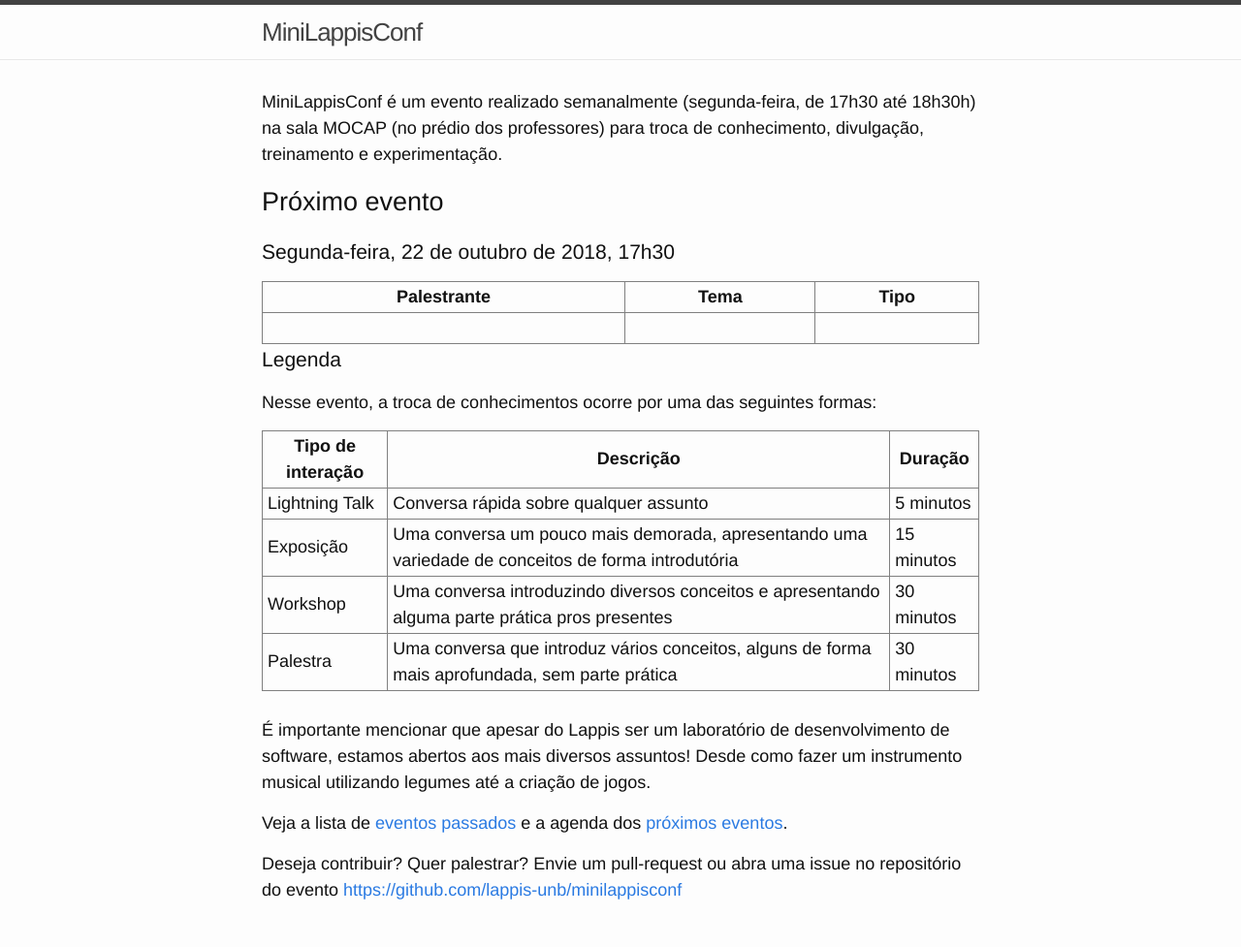
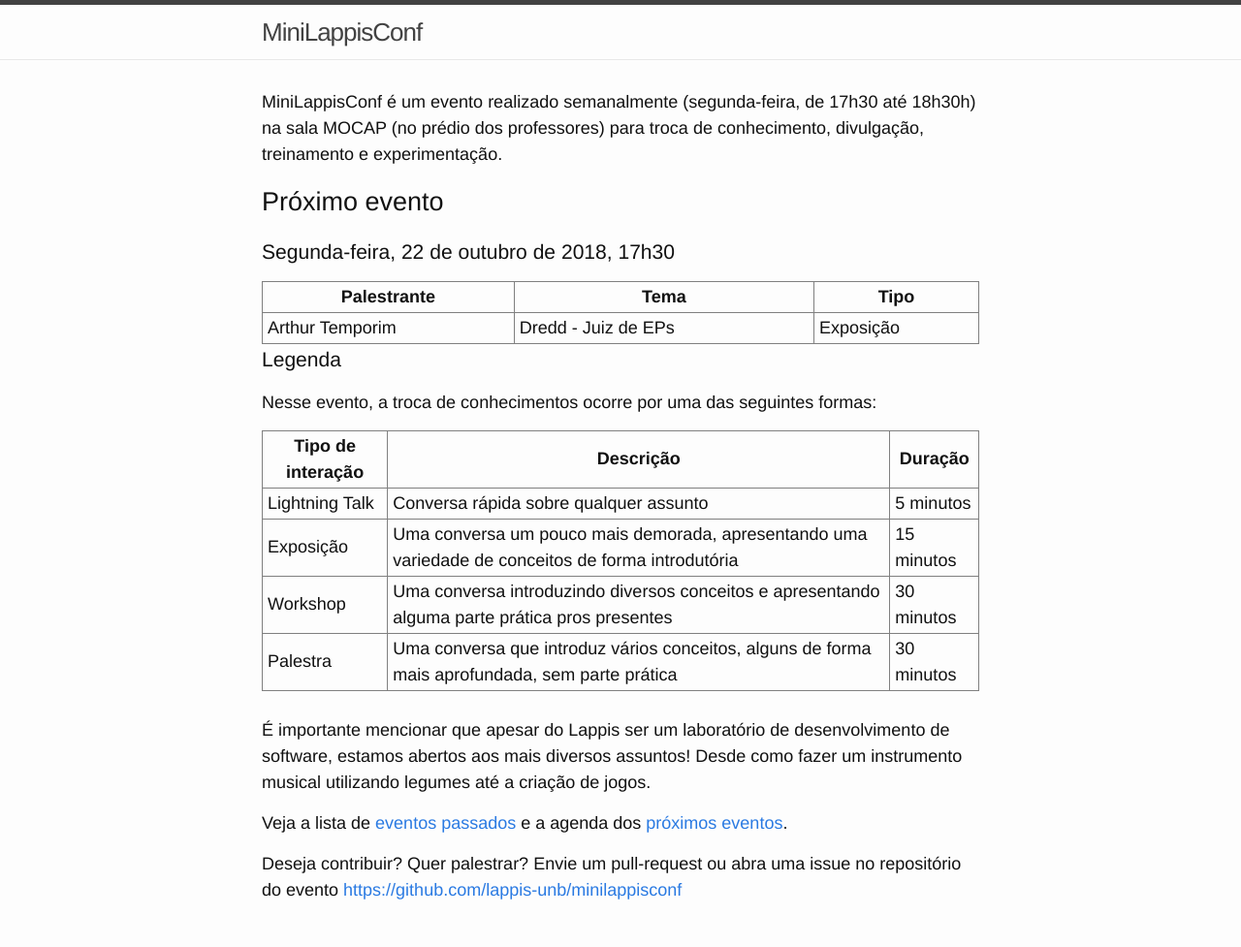
Before and after one commit to lappis-unb/MiniLappisConf, a Jekyll site: the page built from index.md, in a window 1280 px wide. Shown: the whole page at 97% size. Built offline with Jekyll 4.4.1, drawn with Linux system fonts in a browser that asks for light colours.

Commit message:
Add Dredd topic
Signed-off-by: ArthurTemporim <arthurrtl@gmail.com>

```diff
--- a/index.md
+++ b/index.md
@@ -12,7 +12,8 @@ e experimentação.
 
 | Palestrante     | Tema                                            | Tipo     |
 | --------------- | ----------------------------------------------- | -------- |
-|                 |                                                 |          |
+| Arthur Temporim | Dredd - Juiz de EPs                             | Exposição|
+
 
 ### Legenda
 
```
